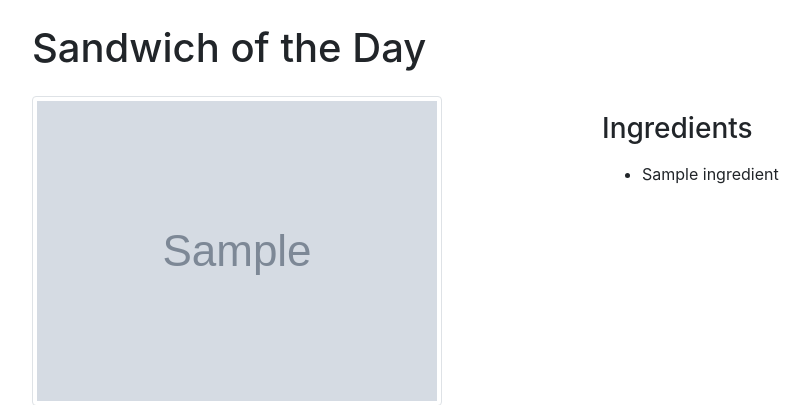
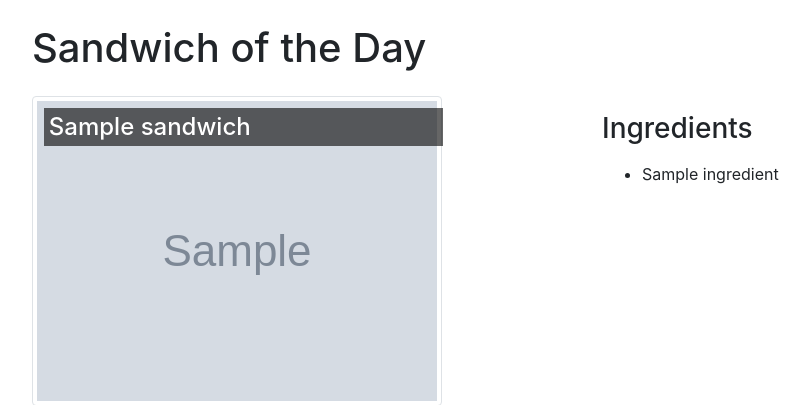
Before and after one commit to 2268563/which-sandwich, a Django app: page / in a window 1280 px wide. Shown: the part 56-461 px from the top of the page, without its empty margins (53-863 px from the left). Run offline with Django 3.2, Linux system fonts and the light colour scheme; tables that the repository leaves empty hold one stand-in row (values such as "Sample post"); grey boxes marked "Sample" are stand-in pictures; some libraries are stand-ins or nearby versions.

Commit message:
Add name overlay to sandwich images

```diff
--- a/which_sandwich_project/static/css/whichsandwich.css
+++ b/which_sandwich_project/static/css/whichsandwich.css
@@ -20,3 +20,12 @@ body {
 #available-ingredients, #used-ingredients {
   height: 100%;
 }
+
+.image-overlay {
+  position: absolute;
+  background-color: rgba(0,0,0,0.6);
+  color: white;
+  margin: 0.5em;
+  padding: 0.2em;
+  width:70%;
+}
--- a/which_sandwich_project/templates/whichsandwich/browse_items.html
+++ b/which_sandwich_project/templates/whichsandwich/browse_items.html
@@ -1,6 +1,7 @@
 {% if sandwiches %}
 {% for sandwich in sandwiches %}
 <a href="{% url 'show_sandwich' sandwich.slug %}" class="col-md-6">
+  <h4 class="image-overlay">{{ sandwich.name }}</h4>
   {% if sandwich.image %}
   <img class="img-fluid img-thumbnail" src="{{ sandwich.image.url }}" alt="{{ sandwich.name }}" />
   {% else %}
--- a/which_sandwich_project/templates/whichsandwich/index.html
+++ b/which_sandwich_project/templates/whichsandwich/index.html
@@ -15,6 +15,7 @@ Home
 
   <div class="col-md-6">
     <a href="{% url 'show_sandwich' sotd.slug %}">
+      <h4 class="image-overlay">{{ sotd.name }}</h4>
       <img class="img-fluid img-thumbnail" src="{{ sotd.image.url }}" alt="Sandwich of the Day">
     </a>
   </div>
@@ -39,6 +40,7 @@ Home
   {% for sandwich in top_sandwiches %}
   <div class="col-md-3 col-sm-6 mb-4">
     <a href="{% url 'show_sandwich' sandwich.slug %}">
+      <h4 class="image-overlay">{{ sandwich.name }}</h4>
       <img class="img-fluid img-thumbnail" src="{{ sandwich.image.url }}" alt="">
     </a>
   </div>
```
